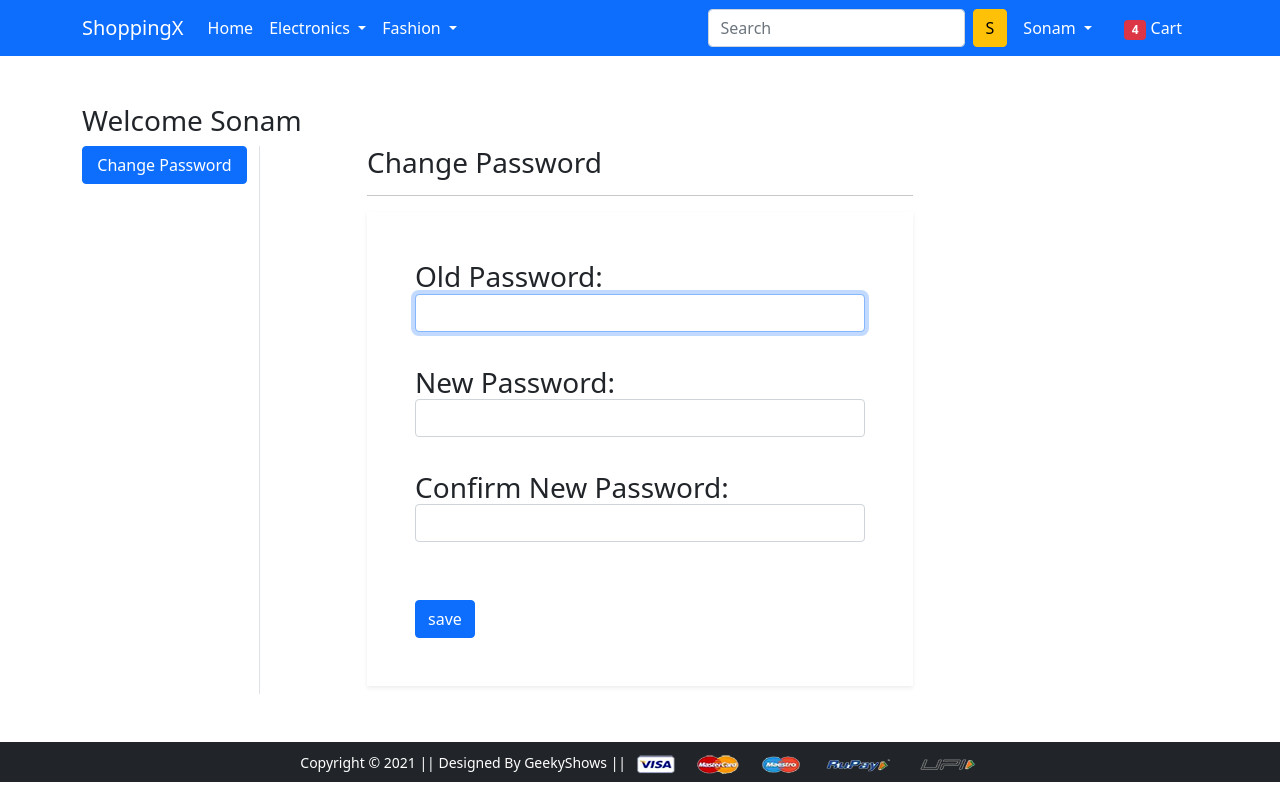
After one commit to AkshayM2001/Alka-Mart, a Django app: page /passwordchange/ in a window 1280 px wide. The commit adds this page. Run offline with Django 4.2, Linux system fonts and the light colour scheme; a user stored in the database is signed in; some libraries are stand-ins or nearby versions.

Commit message:
completed password change

```diff
--- a/app/forms.py
+++ b/app/forms.py
@@ -1,7 +1,8 @@
 from django import forms
-from django.contrib.auth.forms import UserCreationForm,AuthenticationForm,UsernameField
+from django.contrib.auth.forms import UserCreationForm,AuthenticationForm,UsernameField,PasswordChangeForm
 from django.contrib.auth.models import User
 from django.utils.translation import gettext,gettext_lazy as _
+from django.contrib.auth import password_validation
 
 class CustomerRegistrationForm(UserCreationForm):
     password1 = forms.CharField(label='Password', widget=forms.PasswordInput(attrs={'class':'form-control'}))
@@ -17,3 +18,9 @@ class CustomerRegistrationForm(UserCreationForm):
 class LoginForm(AuthenticationForm):
     username = UsernameField(widget=forms.TextInput(attrs={'autofocus':True, 'class':'form-control'}))
     password = forms.CharField(label=_("Password"), strip=False, widget=forms.PasswordInput(attrs={'autocomplete':'current-password', 'class':'form-control'}))
+
+
+class MyPasswordChangeForm(PasswordChangeForm):
+    old_password = forms.CharField(label=_('Old Password'), strip=False, widget=forms.PasswordInput(attrs={'autocomplete':'current-password', 'autofocus':'True', 'class':'form-control'}))
+    new_password1 = forms.CharField(label=_('New Password'), strip=False, widget=forms.PasswordInput(attrs={'autocomplete':'new-password', 'class':'form-control'}), help_text=password_validation.password_validators_help_text_html())
+    new_password2 = forms.CharField(label=_('Confirm New Password'), strip=False, widget=forms.PasswordInput(attrs={'autocomplete':'new-password', 'class':'form-control'}))
--- a/app/templates/app/base.html
+++ b/app/templates/app/base.html
@@ -66,7 +66,7 @@
               <ul class="dropdown-menu" aria-labelledby="profileDropdown">
                 <li><a class="dropdown-item" href="{% url 'profile' %}">Profile</a></li>
                 <li><a class="dropdown-item" href="{% url 'orders' %}">Orders</a></li>
-                <li><a class="dropdown-item" href="{% url 'changepassword' %}">Change Password</a></li>
+                <li><a class="dropdown-item" href="{% url 'passwordchange' %}">Change Password</a></li>
                 <li><a class="dropdown-item" href="{% url 'logout' %}">Logout</a></li>
               </ul>
             </li>
--- /dev/null
+++ b/app/templates/app/passwordchange.html
@@ -0,0 +1,33 @@
+{% extends 'app/base.html' %}
+{% load static %}
+{% block title %}Change Password{% endblock title %}
+{% block main-content %}
+<div class="container my-5">
+ <div class="row">
+ <h3>Welcome Sonam</h3>
+  <div class="col-sm-2 border-end">
+   <ul class="list-unstyled">
+    <li class="d-grid"><a href="{% url 'profile' %}" class="btn btn-primary">Change Password</a></li>
+   </ul>
+  </div>
+  <div class="col-sm-6 offset-sm-1">
+    <h3>Change Password<h3>
+    <hr>
+   <form action='', method="post" novalidate class="shadow-sm p-5">
+    {% csrf_token %}
+    {% for fm in form %}
+        <div class="form-group">
+            {{fm.label_tag}} {{fm}} <small class="text-danger"> {{fm.errors|striptags}}</small> <br>
+        </div>
+    {% endfor %}
+     <input type="submit" class="btn btn-primary mt-4" value="save">
+     {% if form.non_field_errors %}
+        {% for error in form.non_field_errors %}
+            <p class="alert alert-danger my-3">{{error}}</p>
+        {% endfor %}
+     {% endif %}
+   </form>
+  </div>
+ </div>
+</div>
+{% endblock main-content %}
--- a/app/urls.py
+++ b/app/urls.py
@@ -3,7 +3,7 @@ from app import views
 from django.conf import settings
 from django.conf.urls.static import static
 from django.contrib.auth import views as auth_views
-from .forms import LoginForm
+from .forms import LoginForm, MyPasswordChangeForm
 
 urlpatterns = [
     # path('', views.home),
@@ -14,12 +14,14 @@ urlpatterns = [
     path('profile/', views.profile, name='profile'),
     path('address/', views.address, name='address'),
     path('orders/', views.orders, name='orders'),
-    path('changepassword/', views.change_password, name='changepassword'),
+    # path('changepassword/', views.change_password, name='changepassword'),
     path('mobile/', views.mobile, name='mobile'),
     path('mobile/<slug:data>', views.mobile, name='mobiledata'),
     # path('login/', views.login, name='login'),
     path('accounts/login/', auth_views.LoginView.as_view(template_name='app/login.html', authentication_form=LoginForm), name='login'),
     path('logout/', auth_views.LogoutView.as_view(next_page='login'), name="logout"),
     path('registration/', views.CustomerRegistrationView.as_view(), name='customerregistration'),
+    path('passwordchange/', auth_views.PasswordChangeView.as_view(template_name='app/passwordchange.html', form_class=MyPasswordChangeForm), name='passwordchange'),
+    path('passwordchangedone/', auth_views.PasswordChangeDoneView.as_view(template_name='app/passwordchangedone.html'), name='passwordchangedone'),
     # path('registration/', views.customerregistration, name='customerregistration'),
     path('checkout/', views.checkout, name='checkout'),] + static(settings.MEDIA_URL, document_root=settings.MEDIA_ROOT)
--- a/app/views.py
+++ b/app/views.py
@@ -42,8 +42,8 @@ def address(request):
 def orders(request):
  return render(request, 'app/orders.html')
 
-def change_password(request):
- return render(request, 'app/changepassword.html')
+# def change_password(request):
+#  return render(request, 'app/changepassword.html')
 
 def mobile(request, data=None):
  if data == None:
```
Also changed, not shown: app/templates/app/app/passwordchangedone.html (added, +19 -0 lines), app/templates/app/changepassword.html (deleted, +0 -32 lines), db.sqlite3.
